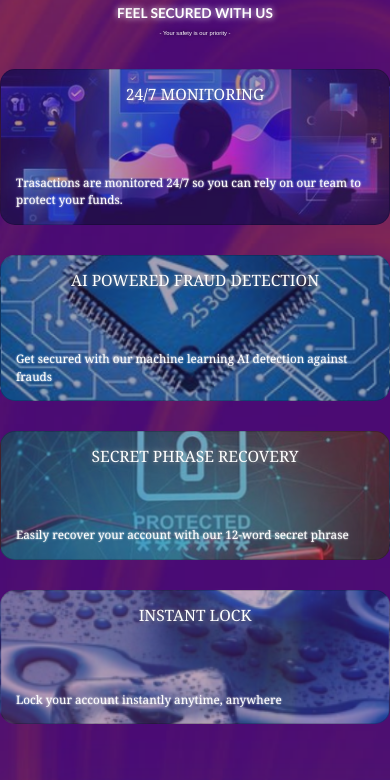
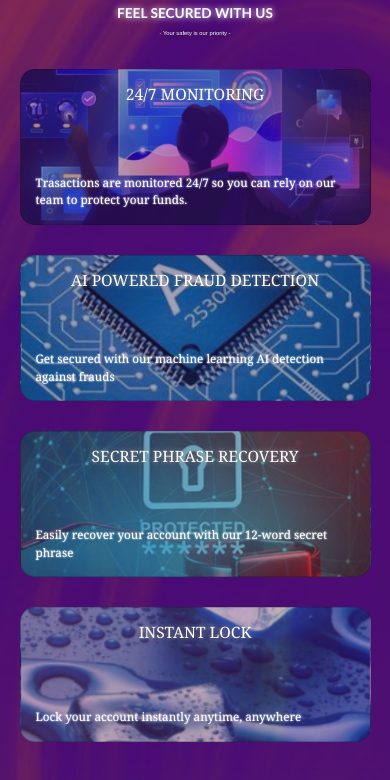
Before and after one commit to Jsly25/C369_GA, a plain HTML site: page services.html in a window 390 px wide. Shown: the part 64-844 px from the top of the page. Drawn offline with nearby package versions, Linux system fonts and the light colour scheme.

Commit message:
second commit

```diff
--- a/services.html
+++ b/services.html
@@ -95,9 +95,9 @@ text-align: left;
     font-size:1.7vw;
     margin-top: 17vw;
 }
-@media (max-width: 768px) {
+@media (max-width: 700px) {
     .card {
-        width: 100%;
+        width: 90%;
         margin: 15px 0;
     }
 
```
Also changed, not shown: secretPhrase.html (+1 -1 lines).
